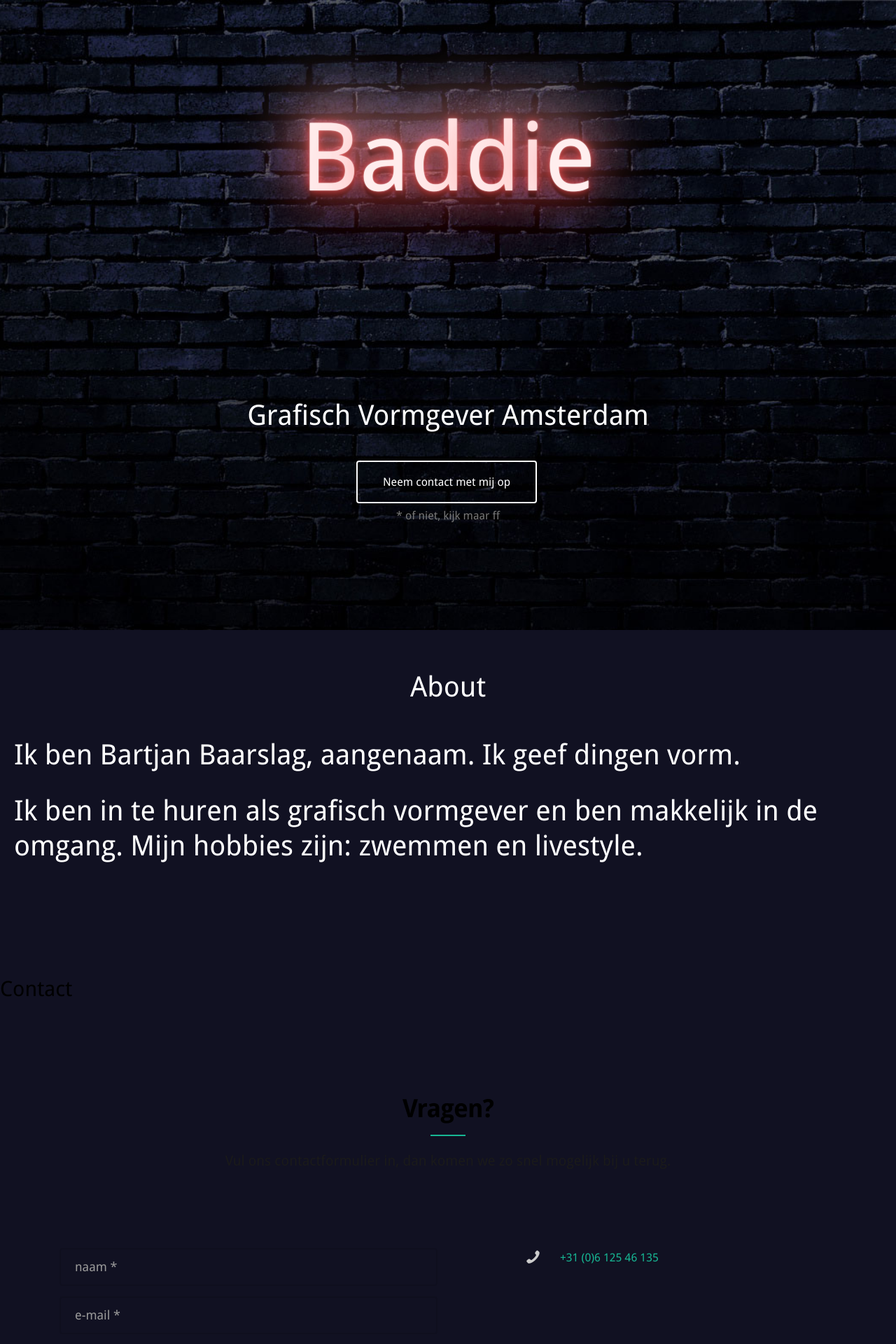
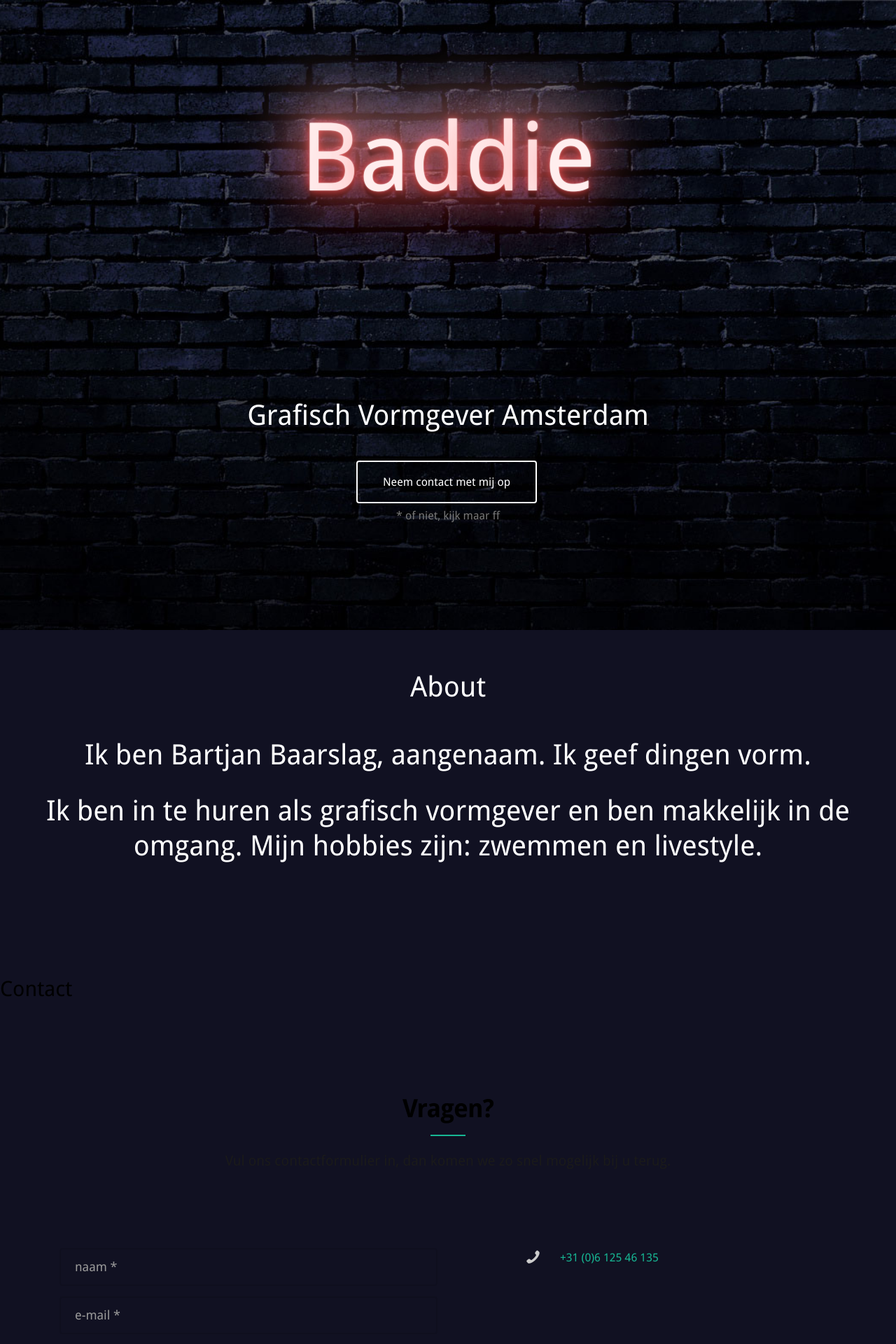
Before and after one commit to apsweb/baddie, a Jekyll site: the page built from index.md, in a window 1280 px wide. Shown: the top 1920 px of the page at 70% size. Built offline with Jekyll 4.4.1, drawn with Linux system fonts in a browser that asks for light colours; some web fonts are replaced.

Commit message:
Updated 'css/style.css' via CloudCannon

```diff
--- a/css/style.css
+++ b/css/style.css
@@ -2155,7 +2155,7 @@ align-items: center;
 	}
 }
 
-.about {padding:2rem;}
+.about {padding:2rem;text-align:center;}
 
 .about h2 {text-align:center;margin-bottom:5rem;}
 
```
